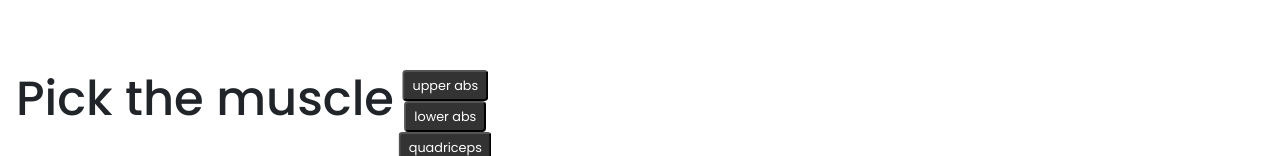
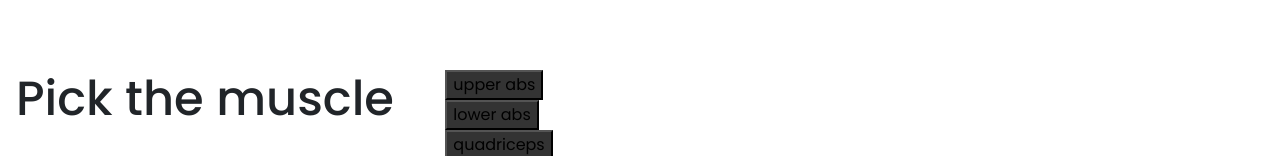
Before and after one commit to nawal-ali/PeakFitness, a React (Vite) app in the folder project/: page /exercises in a window 1280 px wide. Shown: the part 796-952 px from the top of the page. Built offline with nearby package versions, Linux system fonts and the light colour scheme; a web font is replaced by a local one.

Commit message:
fixed zoom

```diff
--- a/project/src/pages/exercisesFolder/model.css
+++ b/project/src/pages/exercisesFolder/model.css
@@ -44,24 +44,24 @@ model-viewer {
   /* position: absolute; */
   /* top: -2rem; */
   /* left: 50%; */
-  transform: translateX(-50%);
+  /* transform: translateX(-50%); */
   background-color: rgba(0, 0, 0, 0.8);
-  color: white;
-  padding: 4px 8px;
-  border-radius: 4px;
-  white-space: nowrap;
-  font-size: 0.8rem;
-  pointer-events: none;
-  z-index: 10;
-  transition: opacity 0.2s ease;
+  /* color: white; */
+  /* padding: 4px 8px; */
+  /* border-radius: 4px; */
+  /* white-space: nowrap; */
+  /* font-size: 0.8rem; */
+  /* pointer-events: none; */
+  /* z-index: 10; */
+  /* transition: opacity 0.2s ease; */
 }
 
 /* Show on hover */
-.view-button:hover  {
+/* .view-button:hover  {
   display: block;
-}
+} */
 
 /* Keep visible after click */
-.view-button.clicked  {
-  display: block; /* Optional: highlight it */
-}
+/* .view-button.clicked  {
+  display: block;
+} */
```
